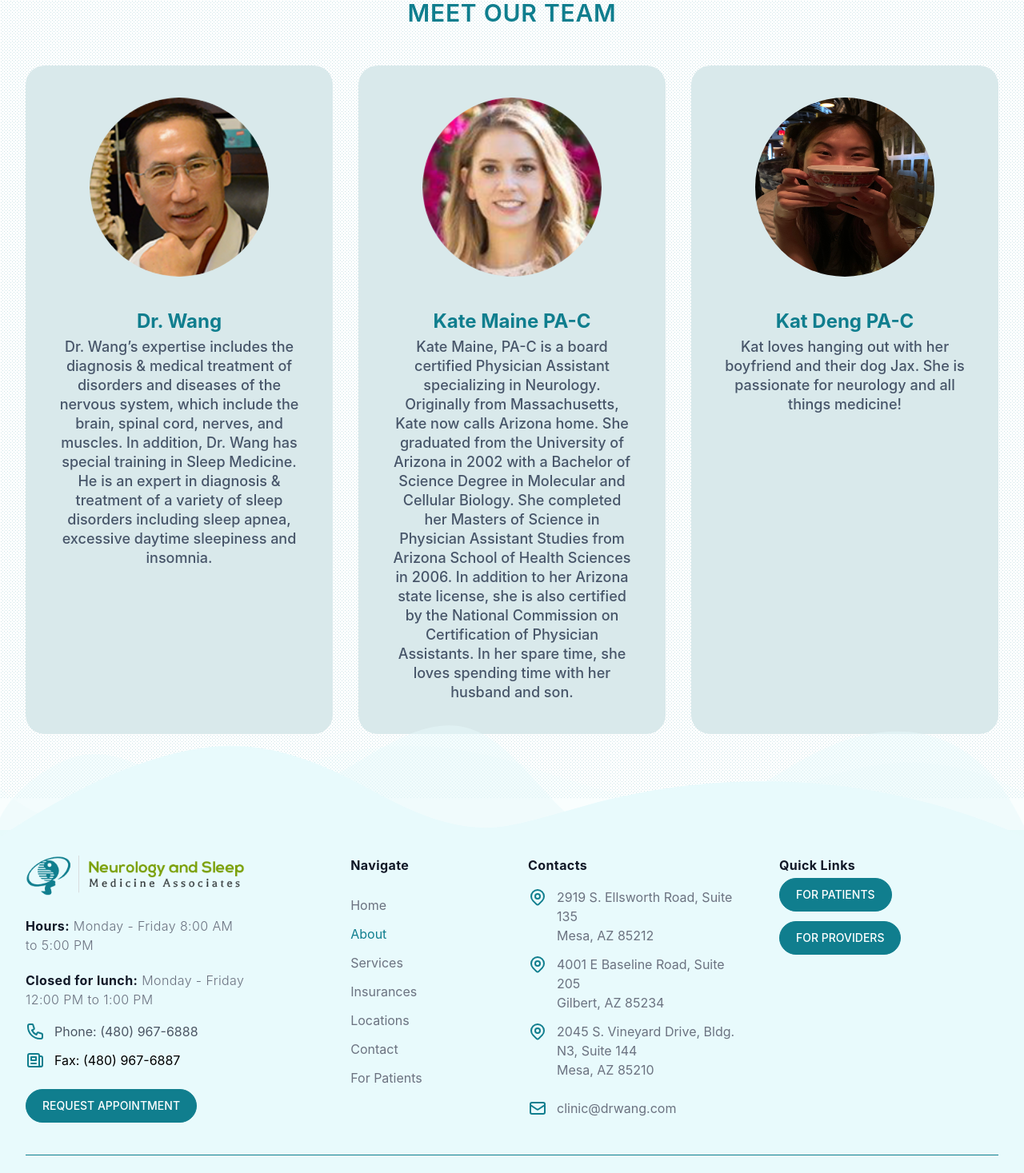
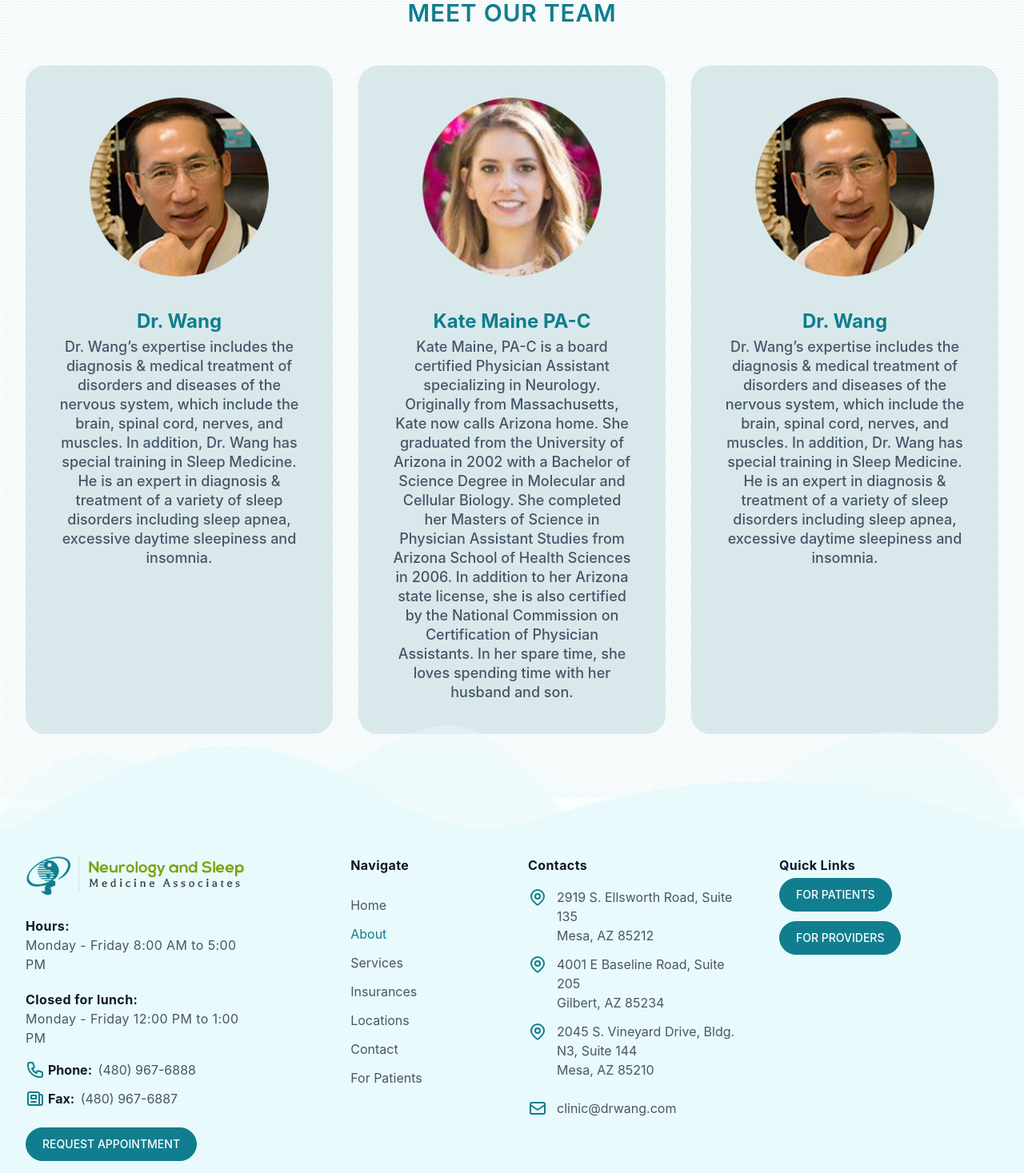
Before and after one commit to w2h3/next-with-vars1, a Next.js app: page /about in a window 1280 px wide. Shown: the part 1140-2607 px from the top of the page at 80% size. Built offline with nearby package versions, Linux system fonts and the light colour scheme.

Commit message:
Sending to doctor for revision

```diff
--- a/src/components/Banner.tsx
+++ b/src/components/Banner.tsx
@@ -32,7 +32,7 @@ export default function Banner({ pageName, imageURL }) {
                 href="/appointment"
                 className="flex items-center justify-center px-4 py-3 border  text-base font-bold rounded-xl shadow-sm text-white bg-wcyan hover:bg-opacity-60  hover:text-white border-white sm:px-8 text-center"
               >
-                REQUEST AN APPOINTMENT
+                REQUEST APPOINTMENT
               </a>
             </Link>
             <a
--- a/src/components/Team.tsx
+++ b/src/components/Team.tsx
@@ -15,9 +15,9 @@ const people = [
     imageUrl: `${kate.src}`,
   },
   {
-    name: 'Kat Deng PA-C',
-    role: 'Kat loves hanging out with her boyfriend and their dog Jax. She is passionate for neurology and all things medicine!',
-    imageUrl: `${kat.src}`,
+    name: 'Dr. Wang',
+    role: 'Dr. Wang’s expertise includes the diagnosis & medical treatment of disorders and diseases of the nervous system, which include the brain, spinal cord, nerves, and muscles. In addition, Dr. Wang has special training in Sleep Medicine. He is an expert in diagnosis & treatment of a variety of sleep disorders including sleep apnea, excessive daytime sleepiness and insomnia.',
+    imageUrl: `${dr.src}`,
   },
 
   // More people...
--- a/src/components/layout/Footer.tsx
+++ b/src/components/layout/Footer.tsx
@@ -74,23 +74,23 @@ export const Footer = () => {
                 <Image src="/logo.png" alt="logo" height={55} width={300} />
               </a>
             </Link>
-            <p className="mt-5 text-l font-bold tracking-wide text-gray-900 ">
+            <div className="mt-5  font-bold tracking-wide text-gray-900 ">
               Hours:
-              <span className="tracking-wide font-light text-base text-gray-500">
-                {' '}
-                Monday - Friday 8:00 AM to 5:00 PM{' '}
-              </span>
-            </p>
-            <p className="mt-5 text-l font-bold tracking-wide text-gray-900 ">
+            </div>
+            <div className="tracking-wide text-gray-600">
+              {' '}
+              Monday - Friday 8:00 AM to 5:00 PM{' '}
+            </div>
+            <div className="mt-5 text-l font-bold tracking-wide text-gray-900 ">
               Closed for lunch:
-              <span className="tracking-wide font-light text-base text-gray-500">
-                {' '}
-                Monday - Friday 12:00 PM to 1:00 PM{' '}
-              </span>
-            </p>{' '}
+            </div>
+            <div className="tracking-wide text-base  text-gray-600">
+              {' '}
+              Monday - Friday 12:00 PM to 1:00 PM{' '}
+            </div>{' '}
             <div className="mt-4 ">
               <dt className="sr-only">Phone number</dt>
-              <dd className="flex">
+              <div className="flex">
                 <Link href="tel:4807478296" passHref>
                   <a>
                     <PhoneIcon
@@ -99,21 +99,33 @@ export const Footer = () => {
                     />
                   </a>
                 </Link>
-                <span className="ml-3 mb-3">
+                <span className="ml-1 mb-3">
                   <Link href="tel:4807478296" passHref>
-                    <a className="flex text-gray-600">
-                      Phone: (480) 967-6888
+                    <a className="flex ">
+                      <span className="text-gray-900 font-bold">
+                        Phone: &nbsp;
+                      </span>
+                      <span className="text-base text-gray-600">
+                        (480) 967-6888
+                      </span>
                     </a>
                   </Link>
                 </span>
-              </dd>
-              <dd className="flex">
+              </div>
+              <div className="flex ">
                 <NewspaperIcon
                   className="flex-shrink-0 h-6 w-6 text-wcyan"
                   aria-hidden="true"
                 />
-                <span className="ml-3">Fax: (480) 967-6887</span>
-              </dd>
+                <div className="flex    ml-1">
+                  <span className="text-gray-900 text-base font-bold">
+                    Fax: &nbsp;
+                  </span>{' '}
+                  <span className="text-gray-600 text-base">
+                    (480) 967-6887
+                  </span>
+                </div>{' '}
+              </div>
             </div>
             <div className="flex items-center mt-6 space-x-3">
               <Link href="/appointment">
@@ -144,7 +156,7 @@ export const Footer = () => {
                           router.route === item.href
                             ? 'text-wcyan'
                             : // text-gray-900  border-gray-900
-                              ' text-gray-500  hover:text-wcyan'
+                              '  text-gray-600  hover:text-wcyan'
                           // border-transparent
                         )}
                         aria-current={
@@ -163,7 +175,7 @@ export const Footer = () => {
             <p className="text-base font-bold tracking-wide text-gray-900 ">
               Contacts
             </p>
-            <dl className="text-base text-gray-500">
+            <dl className="text-base  text-gray-600">
               <div>
                 <dt className="sr-only">Postal address</dt>
                 <dd className="flex">
@@ -207,7 +219,9 @@ export const Footer = () => {
                     className="flex-shrink-0 h-6 w-6 text-wcyan"
                     aria-hidden="true"
                   />
-                  <span className="ml-3 text-gray-500 ">clinic@drwang.com</span>
+                  <span className="ml-3  text-gray-600 ">
+                    clinic@drwang.com
+                  </span>
                 </dd>
               </div>
             </dl>
--- a/src/pages/patients.tsx
+++ b/src/pages/patients.tsx
@@ -1,6 +1,6 @@
 import Banner from '@/components/Banner';
 import React from 'react';
-import tester from 'public/servebanner.jpg';
+import tester from 'public/forptbanner.jpg';
 import { DotsVerticalIcon } from '@heroicons/react/solid';
 
 const links = [
```
Also changed, not shown: 1 other file (tests, documents, lock files or other folders).
